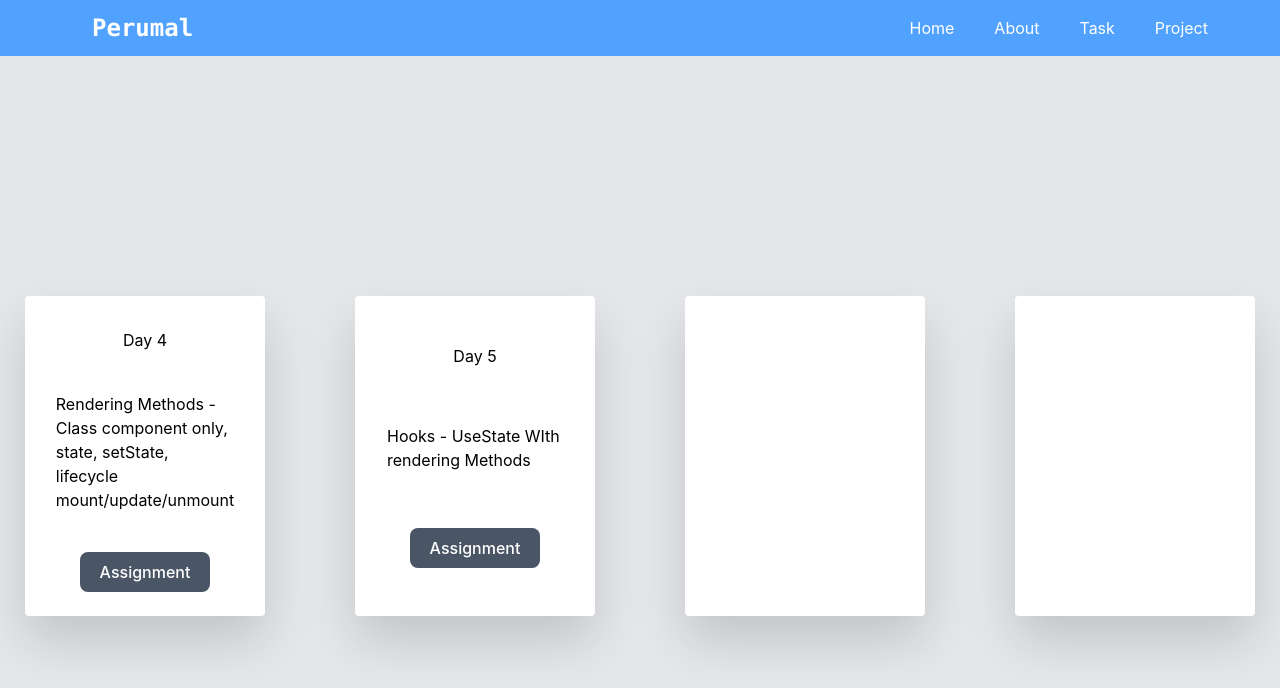
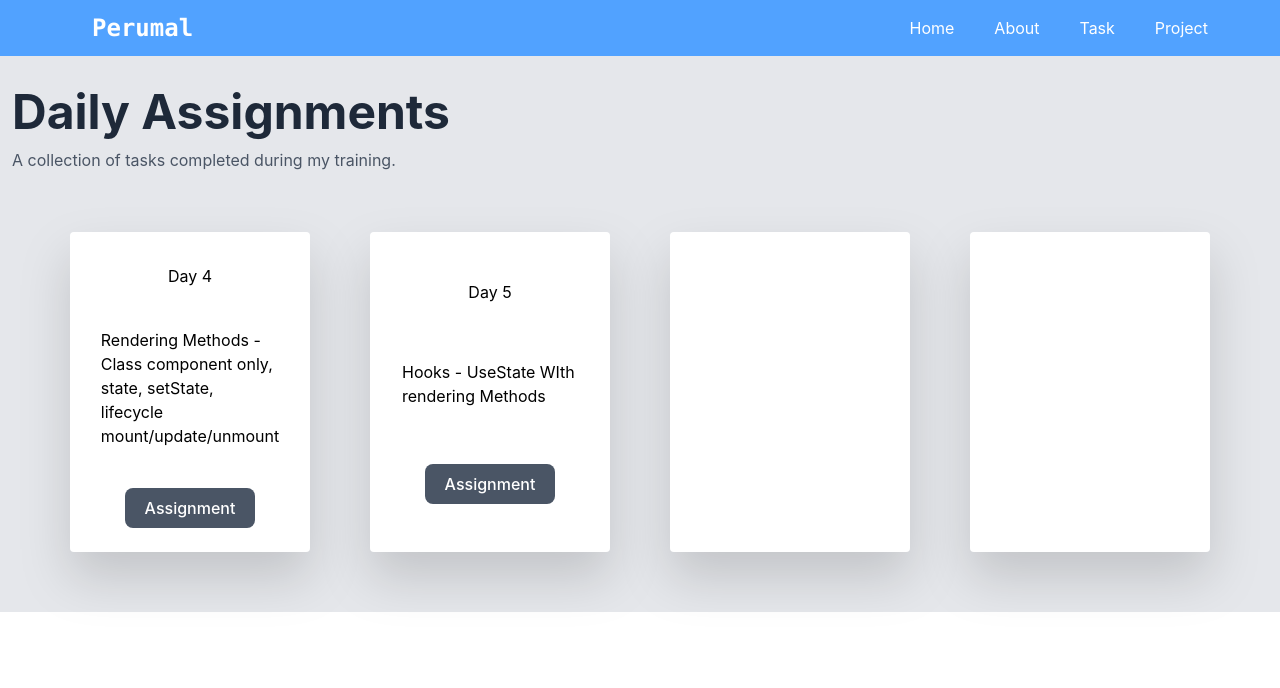
Before and after one commit to perumal-dev/React-Backend-Task, a React (Vite) app: page /task in a window 1280 px wide. Shown: the top 688 px of the page. Built offline with nearby package versions, Linux system fonts and the light colour scheme; the HTML template or start-up script is replaced by a standard one.

Commit message:
Task section updated

```diff
--- a/src/pages/Task.jsx
+++ b/src/pages/Task.jsx
@@ -3,12 +3,18 @@ import { useNavigate } from "react-router-dom";
 const Task = () => {
   const navigate = useNavigate();
 
-
-
   return (
     <>
+      <div className=" bg-gray-200">
+        <h1 className="text-5xl font-bold text-gray-800 pt-8 pl-3">
+          Daily Assignments
+        </h1>
+        <p className="text-gray-600 mt-3 pl-3">
+          A collection of tasks completed during my training.
+        </p>
+      </div>
 
-      <div className="bg-gray-200 flex h-screen justify-around items-center gap-10 flex-wrap">
+      <div className="bg-gray-200 flex h-fit p-15 justify-around items-center gap-10 flex-wrap">
         <div className="bg-white h-80 w-60 flex-col flex  p-8 justify-evenly gap-10 items-center rounded drop-shadow-2xl">
           <h1>Day 4</h1>
           <p>
@@ -16,8 +22,8 @@ const Task = () => {
             mount/update/unmount
           </p>
           <button
-            onClick={()=>{
-              navigate("/usestate")
+            onClick={() => {
+              navigate("/usestate");
             }}
             className="bg-gray-600 hover:bg-gray-800 text-white font-medium px-5 py-2 rounded-lg transition"
           >
@@ -26,12 +32,10 @@ const Task = () => {
         </div>
         <div className="bg-white h-80 w-60 flex-col flex  p-8 justify-evenly gap-10 items-center rounded drop-shadow-2xl">
           <h1>Day 5</h1>
-          <p>
-           Hooks - UseState WIth rendering Methods
-          </p>
+          <p>Hooks - UseState WIth rendering Methods</p>
           <button
-            onClick={()=>{
-              navigate("/renderingmethods")
+            onClick={() => {
+              navigate("/renderingmethods");
             }}
             className="bg-gray-600 hover:bg-gray-800 text-white font-medium px-5 py-2 rounded-lg transition"
           >
@@ -39,12 +43,8 @@ const Task = () => {
           </button>
         </div>
 
-        <div className="bg-white h-80 w-60 flex justify-around items-center rounded drop-shadow-2xl">
-
-        </div>
-        <div className="bg-white h-80 w-60 flex justify-around items-center rounded drop-shadow-2xl">
-
-        </div>
+        <div className="bg-white h-80 w-60 flex justify-around items-center rounded drop-shadow-2xl"></div>
+        <div className="bg-white h-80 w-60 flex justify-around items-center rounded drop-shadow-2xl"></div>
       </div>
     </>
   );
```
